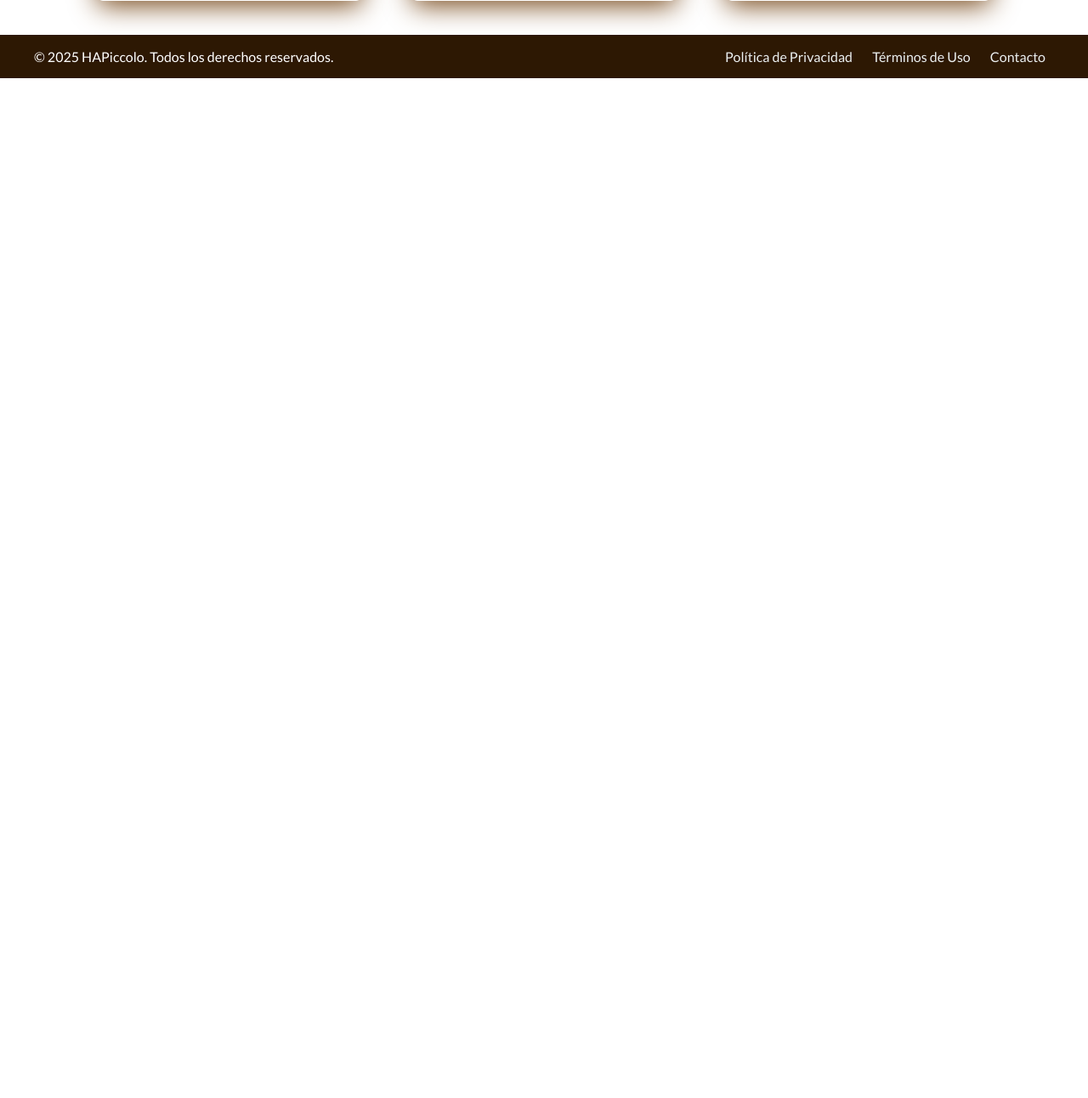
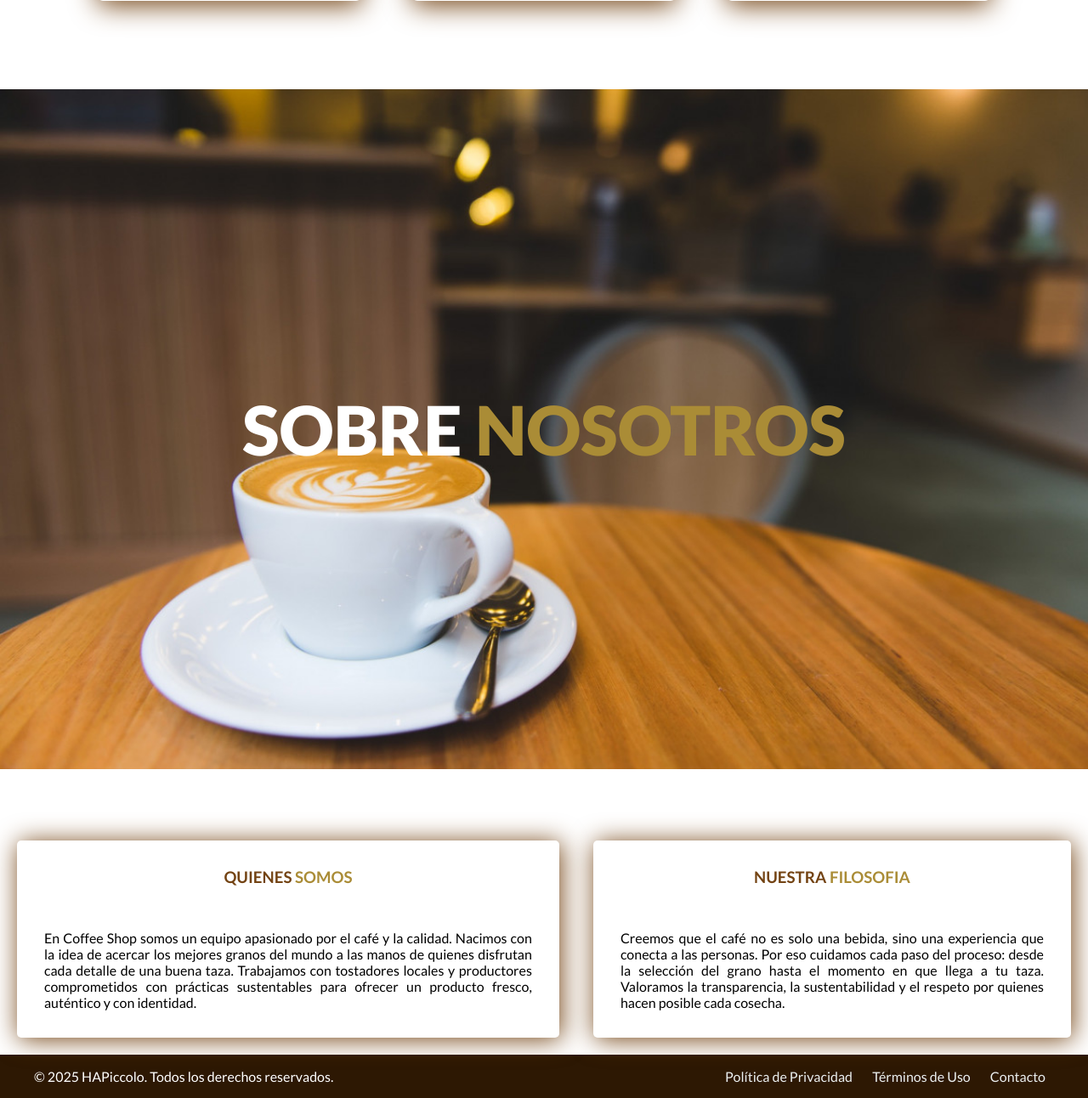
Before and after one commit to HAPiccolo/Coffee-Shop, a PHP site: page / in a window 1280 px wide. Shown: the part 3098-4390 px from the top of the page at 85% size. Before the commit the page ends 3190 px from the top, so only its background shows below. Run offline with PHP 8.4, Linux system fonts and the light colour scheme.

Commit message:
Agregado seccion NOSOTROS

```diff
--- a/css/style.css
+++ b/css/style.css
@@ -3,6 +3,10 @@
     font-family: "Lato", sans-serif;
 }
 
+
+/* ================================== */
+/*             NAVBAR                 */
+/* ================================== */
 nav {
     background-image: url("../img/cafe02.jpg");
     background-size: cover;
@@ -76,6 +80,10 @@ nav img {
 }
 
 
+/* ================================== */
+/*             INFORMACION            */
+/* ================================== */
+
 .info img {
     height: calc(100vh - 80px);
 
@@ -129,6 +137,11 @@ nav img {
     box-shadow: 2px 2px 30px #734313;
     width: auto;
 }
+
+
+/* ================================== */
+/*             PRODUCTOS              */
+/* ================================== */
 
 .productos {
     background-image: url("../img/background1.jpeg");
@@ -222,6 +235,34 @@ nav img {
     background-color: #5a3410;
 }
 
+/* ==================================  */
+/*            NOSOTROS                 */
+/* ==================================  */
+
+#nosotros_banner {
+    background-image: url("../img/banner5.jpg");
+    background-position: center;
+    background-size: cover;
+    height: 100vh;
+    margin-top: 4rem;
+    display: flex;
+    align-items: center;
+    justify-content: center;
+}
+
+#nosotros_banner .titulo {
+    font-weight: 900;
+    font-size: 5rem;
+}
+
+#nosotros h3 {
+    margin-bottom: 2rem;
+}
+
+/* ================================== */
+/*             FOOTER                 */
+/* ================================== */
+
 footer {
     background-color: #2d1803;
     color: white;
@@ -255,7 +296,10 @@ footer {
 
 
 
-/* LOGIN */
+/* ================================== */
+/*             LOGIN                  */
+/* ================================== */
+
 .section {
     background-color: #242424;
 
@@ -344,6 +388,13 @@ footer {
     ;
 }
 
+
+
+/* ================================== */
+/*             ADAPTATIVE             */
+/* ================================== */
+
+
 @media (max-width: 768px) {
 
     .img_info {}
--- a/index.php
+++ b/index.php
@@ -1,9 +1,10 @@
+<!-- importacion del head -->
 <?php
 include "head.php";
 ?>
 
 <body>
-
+    <!-- importa el nav -->
     <?php
     include "nav.php";
     ?>
@@ -88,6 +89,33 @@ include "head.php";
              <button class="btn-comprar">Comprar ahora</button> -->
         </div>
     </section>
+
+    <section id="nosotros_banner">
+        <span class="titulo"><span style="color: #fff;">SOBRE </span><span style="color: #aa8c36;">NOSOTROS</span> </span>
+
+
+    </section>
+    <section id="nosotros">
+        <div class="about">
+            <div class="card">
+                <h3><span style="color: #734313;">QUIENES</span> <span style="color: #aa8c36;">SOMOS</span></h3>
+                <br>
+                En Coffee Shop somos un equipo apasionado por el café y la calidad. Nacimos con la idea de acercar los mejores granos del mundo
+                a las manos de quienes disfrutan cada detalle de una buena taza. Trabajamos con tostadores locales y productores comprometidos con
+                prácticas sustentables para ofrecer un producto fresco, auténtico y con identidad.
+            </div>
+
+            <div class="card">
+                <h3><span style="color: #734313;">NUESTRA</span> <span style="color: #aa8c36;">FILOSOFIA</span></h3>
+                <br>
+                Creemos que el café no es solo una bebida, sino una experiencia que conecta a las personas.
+                Por eso cuidamos cada paso del proceso: desde la selección del grano hasta el momento en que llega a tu taza.
+                Valoramos la transparencia, la sustentabilidad y el respeto por quienes hacen posible cada cosecha.
+            </div>
+        </div>
+    </section>
+
+    <!-- importacion del footer -->
     <?php
     include "footer.php";
     ?>
--- a/nav.php
+++ b/nav.php
@@ -5,6 +5,7 @@
             <li>
                 <ul><a href="#">INICIO</a></ul>
                 <ul><a href="#productos">PRODUCTOS</a></ul>
+                <ul><a href="#nosotros_banner">NOSOTROS</a></ul>
                 <ul><a href="./login.php">INGRESAR</a></ul>
             </li>
         </div>
```
Also changed, not shown: img/banner2.jpg (added), img/banner3.jpg (added), img/banner4.jpg (added), img/banner5.jpg (added).
